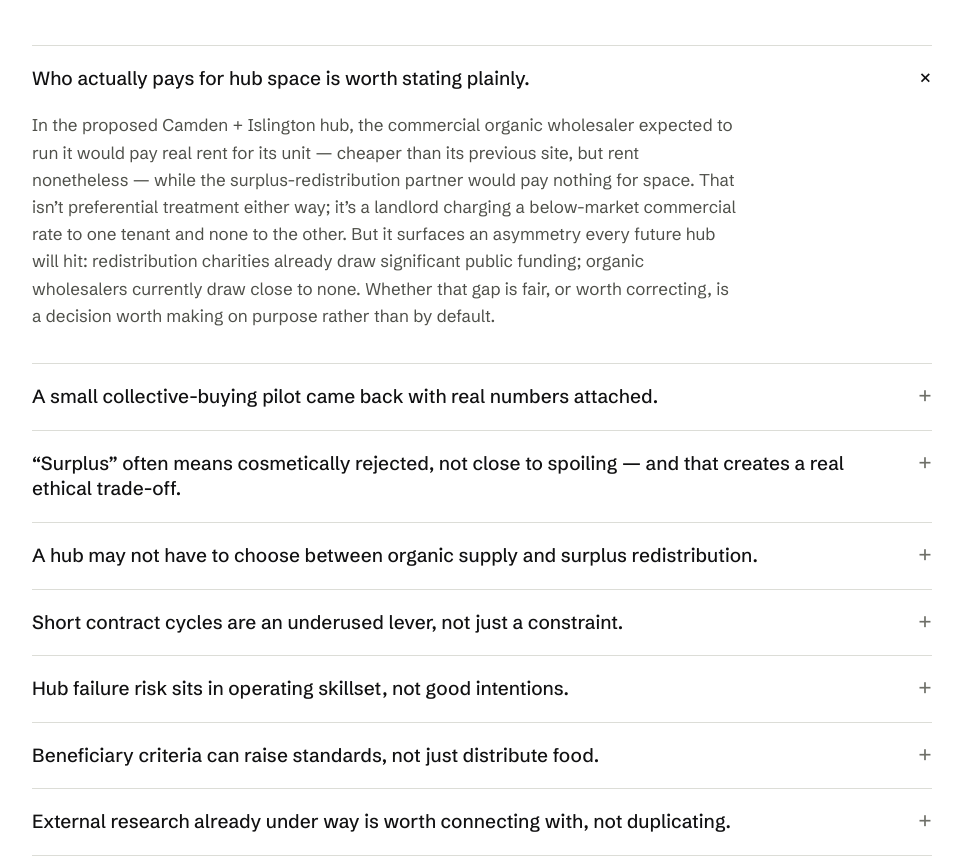
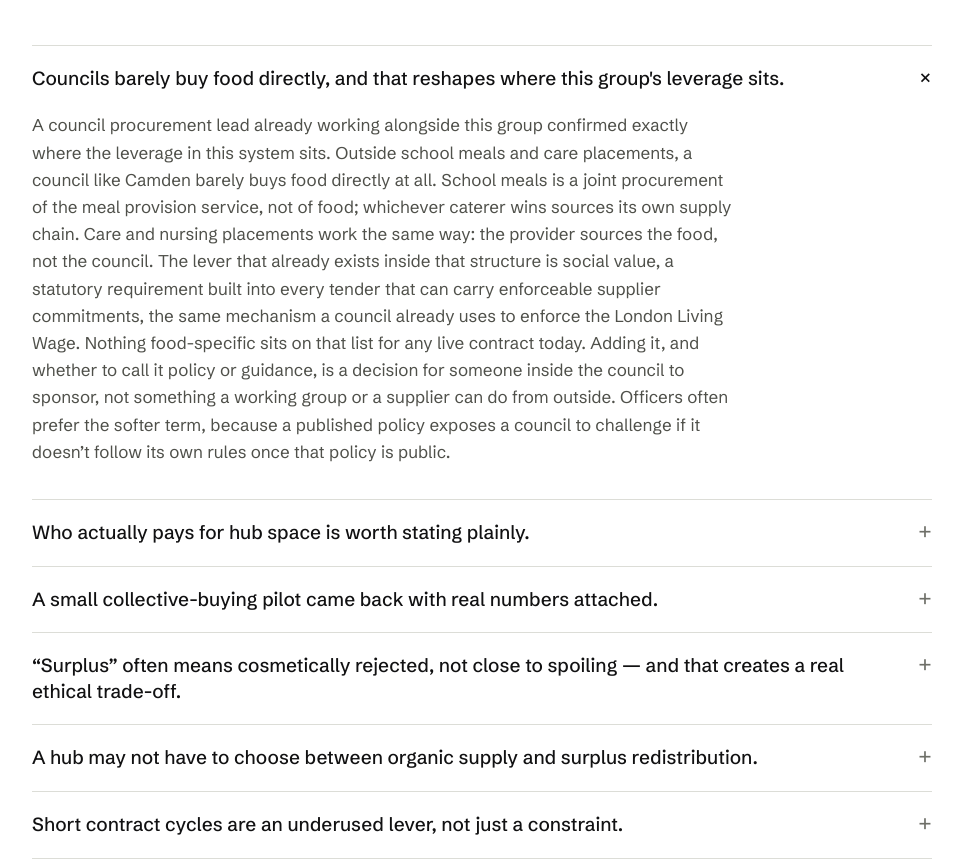
Before and after one commit to Dark-Matter-Labs/food-systems, a plain HTML site: page hubs-and-markets-working-group.html in a window 1280 px wide. Shown: the part 9722-10586 px from the top of the page, without its empty margins (40-1003 px from the left). Drawn offline with Linux system fonts and the light colour scheme.

Commit message:
Add procurement-mechanics note to Hubs & Markets network section
Explains, from a council procurement lead already working alongside
this group, why most food in a council system is bought as part of a
service contract rather than directly, and where social value sits
as the one lever that already exists inside that structure.

```diff
--- a/hubs-and-markets-working-group.html
+++ b/hubs-and-markets-working-group.html
@@ -982,6 +982,17 @@
       <div class="accordion">
         <div class="accordion-item open">
           <button class="accordion-head" aria-expanded="true">
+            <h4>Councils barely buy food directly, and that reshapes where this group's leverage sits.</h4>
+            <span class="plus">+</span>
+          </button>
+          <div class="accordion-body">
+            <div class="accordion-body-inner">
+              <p>A council procurement lead already working alongside this group confirmed exactly where the leverage in this system sits. Outside school meals and care placements, a council like Camden barely buys food directly at all. School meals is a joint procurement of the meal provision service, not of food; whichever caterer wins sources its own supply chain. Care and nursing placements work the same way: the provider sources the food, not the council. The lever that already exists inside that structure is social value, a statutory requirement built into every tender that can carry enforceable supplier commitments, the same mechanism a council already uses to enforce the London Living Wage. Nothing food-specific sits on that list for any live contract today. Adding it, and whether to call it policy or guidance, is a decision for someone inside the council to sponsor, not something a working group or a supplier can do from outside. Officers often prefer the softer term, because a published policy exposes a council to challenge if it doesn&rsquo;t follow its own rules once that policy is public.</p>
+            </div>
+          </div>
+        </div>
+        <div class="accordion-item">
+          <button class="accordion-head" aria-expanded="false">
             <h4>Who actually pays for hub space is worth stating plainly.</h4>
             <span class="plus">+</span>
           </button>
```
